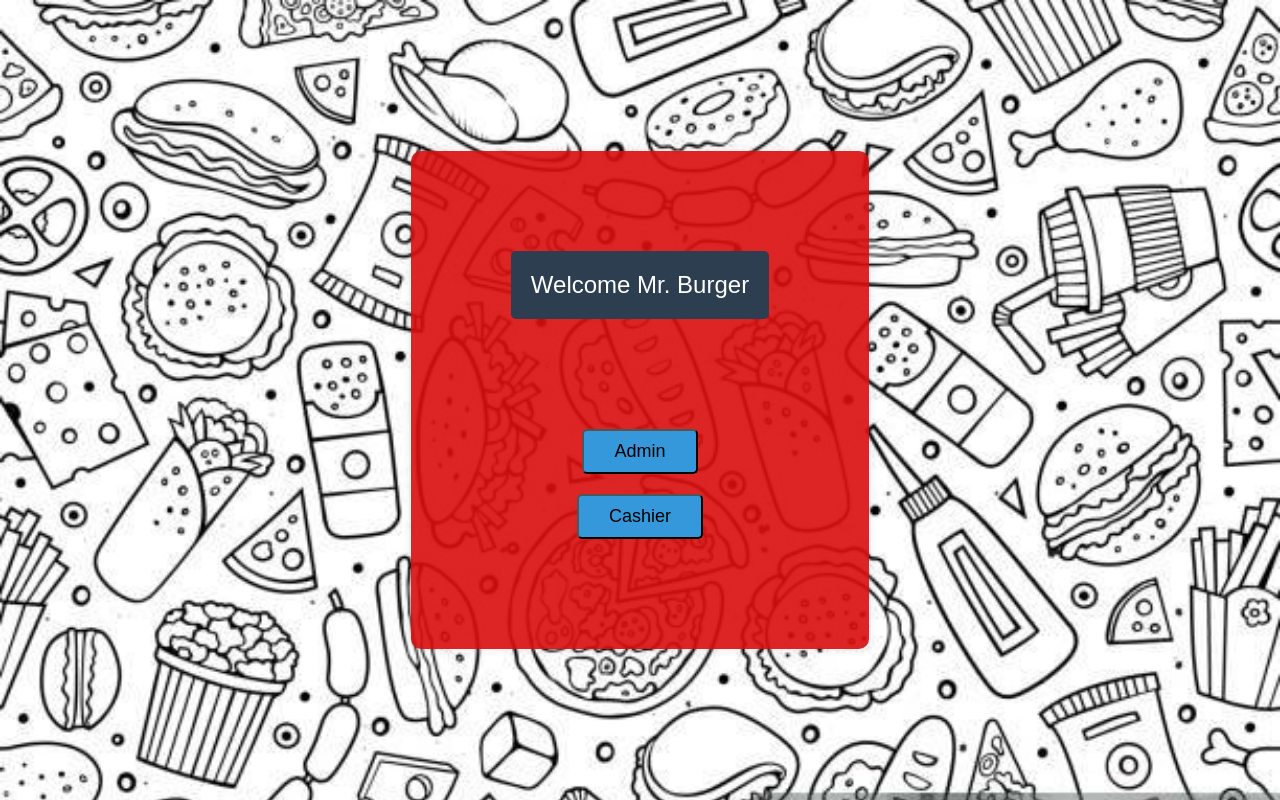
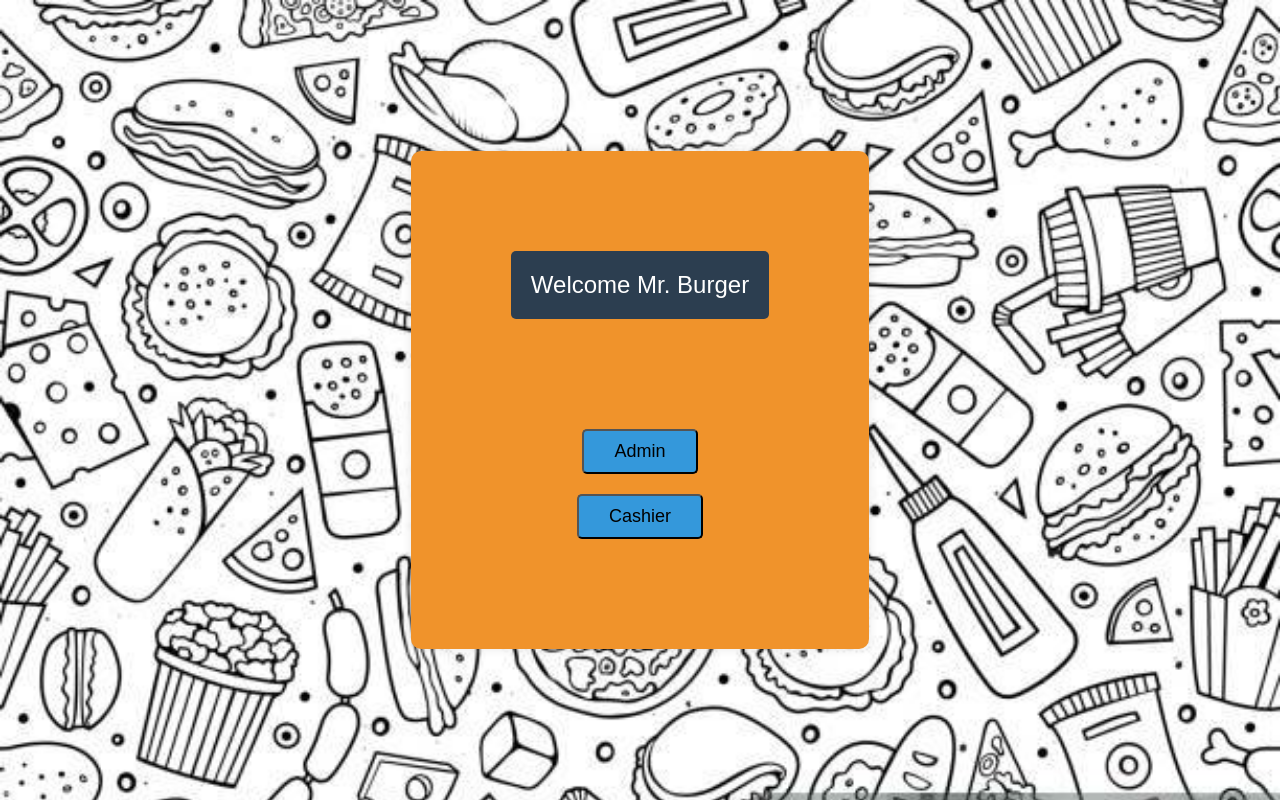
Before and after one commit to Tehan1234/Mr-Burger-1, a plain HTML site: page index.html in a window 1280 px wide. Drawn offline with Linux system fonts and the light colour scheme.

Commit message:
colour change

```diff
--- a/css/Style.css
+++ b/css/Style.css
@@ -18,7 +18,7 @@ body {
 
 .welcome-box {
   text-align: center;
-  background-color: rgba(219, 14, 14, 0.9);
+  background-color: #f0932b;
   padding: 100px;
   border-radius: 10px;
   box-shadow: 0 0 10px rgba(0, 0, 0, 0.1);
```
